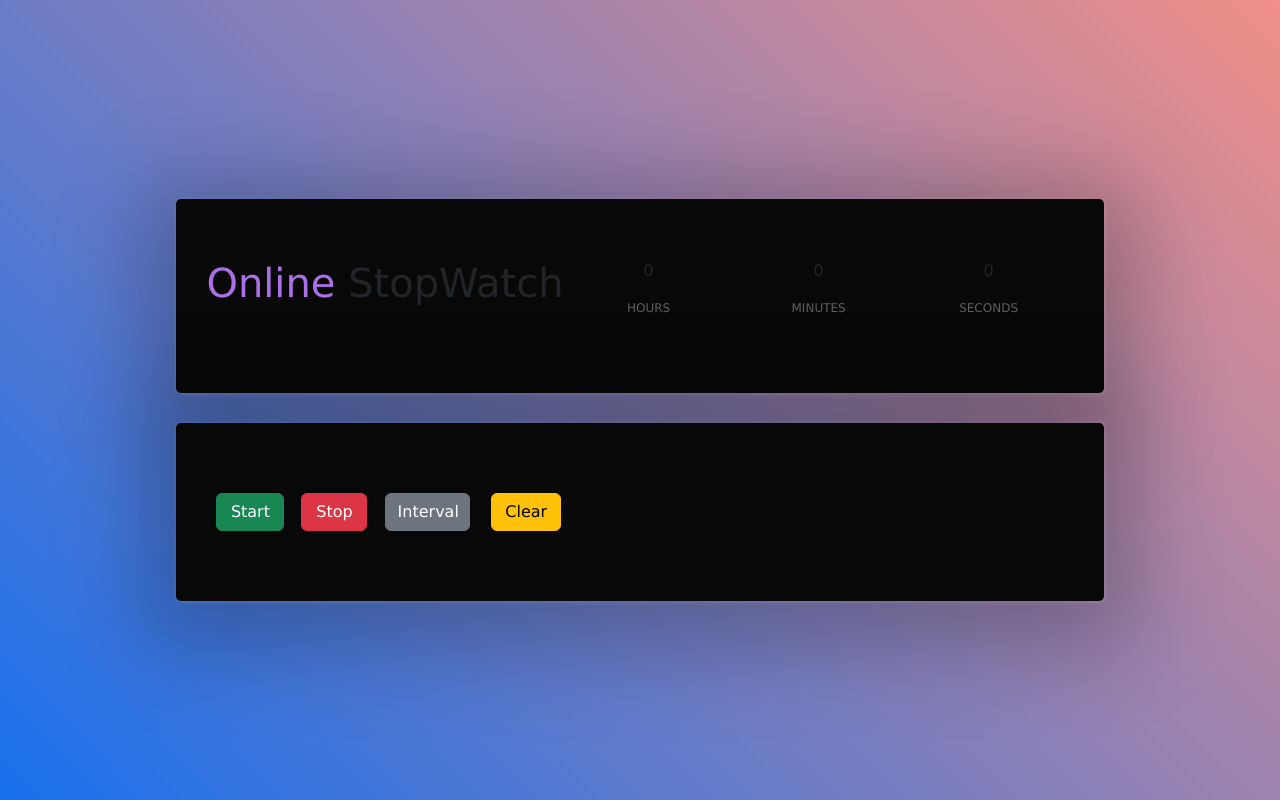
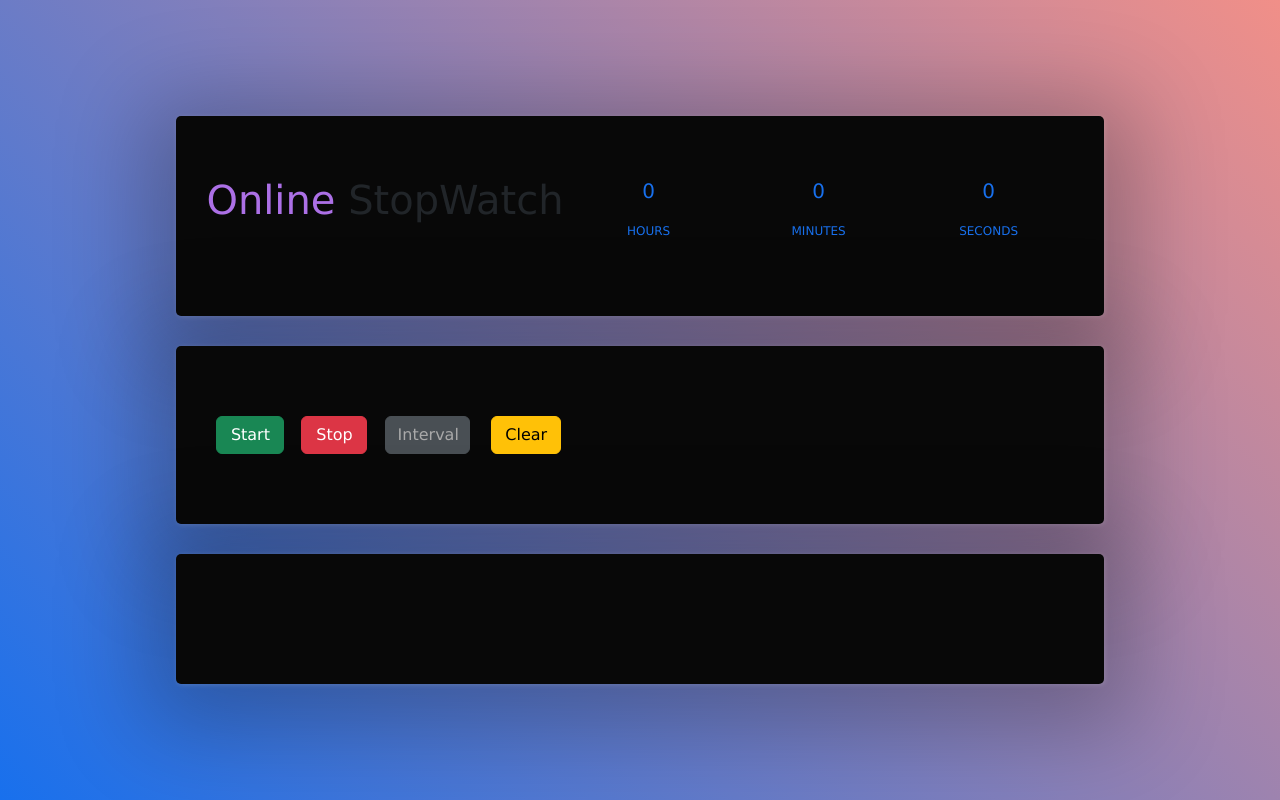
Before and after one commit to HojiakbarSultonov/ClassComponents, a React (Create React App) app: page / in a window 1280 px wide. Built offline with nearby package versions, Linux system fonts and the light colour scheme.

Commit message:
interval

```diff
--- a/public/style.css
+++ b/public/style.css
@@ -62,14 +62,22 @@ body{
     margin: 0 40px;
     min-width: 90px;
     position: relative;
+    font-size: 20px;
 }
 
 .timer-label{
-    color: rgba(255, 255, 255, 0.35);
+    color: #1870ed;
     text-transform: uppercase;
     font-size: 0.75rem;
     margin-top: 10px;
 }
+
+.timer-hours,
+.timer-minutes,
+.timer-seconds{
+    color: #1870ed;
+}
+
 
 .btn{
     margin: 10px;
@@ -78,6 +86,29 @@ body{
 span{
     color: rgb(172, 112, 230);
 }
+
+
+.timer-container-intervals{
+    margin: 30px 0;
+    background: #080808;
+    border-radius: 5px;
+    padding: 15px 0px;
+    color: #1870ed;
+    height: 130px;
+    overflow-y: auto;
+    box-shadow: 1px 1px 5px rgba(255,255,255, 0.15),
+    0 15px 90px 30px rgba(0, 0,0, 0.25);
+}
+
+
+.timer-container-intervals::-webkit-scrollbar{
+    width: 4px;
+}
+.timer-container-intervals::-webkit-scrollbar-thumb{
+    color: yellow;
+    border-radius: 8px;
+}
+
 
 @media (max-width:825px) {
     .timer-container{
--- a/src/App2.js
+++ b/src/App2.js
@@ -6,14 +6,15 @@ class App2 extends Component {
     minute: 0,
     hour: 0,
     btnDisabled: false,
-    interval:""
+    interval: "",
+    intervalsStorage: [],
   };
 
   startClicked = () => {
     this.setState({
-      btnDisabled:true
-    })
-   let timer = setInterval(() => {
+      btnDisabled: true,
+    });
+    let timer = setInterval(() => {
       const { second, minute, hour } = this.state;
       if (second === 59) {
         if (minute === 59) {
@@ -35,19 +36,27 @@ class App2 extends Component {
       }
     }, 1000);
     this.setState({
-      interval:timer
-    })
+      interval: timer,
+    });
   };
 
   stopClicked = () => {
     clearInterval(this.state.interval);
     this.setState({
-      btnDisabled:false
-    })
+      btnDisabled: false,
+    });
+  };
+
+  intervalClicked = () => {
+    const { second, minute, hour, intervalsStorage } = this.state;
+    intervalsStorage.push(`${hour}: ${minute}:${second}`);
+    this.setState({
+      intervalsStorage,
+    });
   };
 
   render() {
-    const { second, minute, hour, btnDisabled } = this.state;
+    const { second, minute, hour, btnDisabled, intervalsStorage } = this.state;
     return (
       <div>
         <div className="timer-container ">
@@ -80,12 +89,21 @@ class App2 extends Component {
             </button>
           </div>
           <div className="timerBtn">
-            <button className="btn  btn-secondary">Interval</button>
+            <button className="btn  btn-secondary" onClick={this.intervalClicked} disabled={!btnDisabled}>
+              Interval
+            </button>
           </div>
 
           <div className="timerBtn">
             <button className="btn  btn-warning">Clear</button>
           </div>
+        </div>
+        <div className="timer-container-intervals text-center">
+          {intervalsStorage.map((item, ind) => (
+            <p>
+              {ind + 1}.=&gt; {item}
+            </p>
+          ))}
         </div>
       </div>
     );
```
